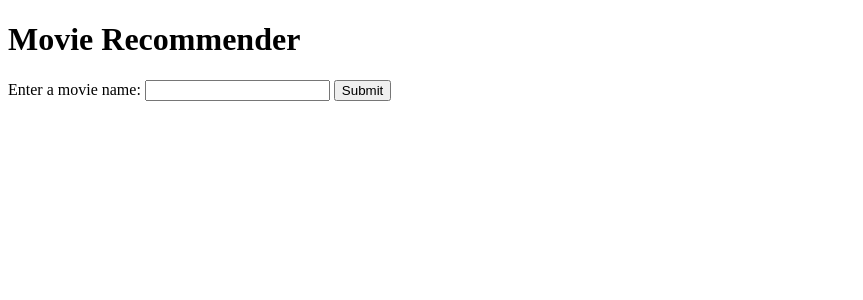
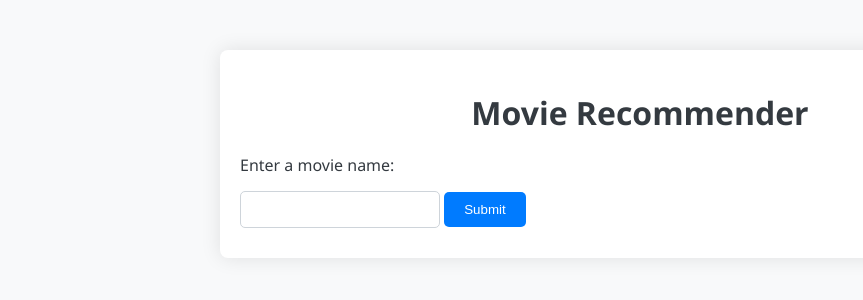
Before and after one commit to phonemz/ada-movie-recommend, a Flask app: page / in a window 1280 px wide. Shown: the top 300 px of the page, without its empty margins (0-863 px from the left). Run offline with Flask 3, Linux system fonts and the light colour scheme; parts of the project's set-up code (start-up, migrations or seed data) failed here and were passed over.

Commit message:
final commit

```diff
--- a/app.py
+++ b/app.py
@@ -1,87 +1,46 @@
-import flask
+from flask import Flask, render_template, request
+from sklearn.feature_extraction.text import TfidfVectorizer
+from sklearn.metrics.pairwise import linear_kernel
 import pandas as pd
-from sklearn.feature_extraction.text import TfidfVectorizer
-from sklearn.metrics.pairwise import cosine_similarity
 
-app = flask.Flask(__name__, template_folder="templates")
+app = Flask(__name__)
 
-df2 = pd.read_csv("tmdb.csv")
+# Load dataset
+dataset = pd.read_csv("tmdb.csv")
 
-tfidf = TfidfVectorizer(stop_words="english", analyzer="word")
+# Preprocess dataset
+dataset["overview"] = dataset["overview"].fillna("")
 
-# Construct the required TF-IDF matrix by fitting and transforming the data
-tfidf_matrix = tfidf.fit_transform(df2["soup"])
-print(tfidf_matrix.shape)
+# Initialize TF-IDF Vectorizer
+tfidf_vectorizer = TfidfVectorizer(stop_words="english")
 
-# construct cosine similarity matrix
-cosine_sim = cosine_similarity(tfidf_matrix, tfidf_matrix)
-print(cosine_sim.shape)
-
-df2 = df2.reset_index()
-indices = pd.Series(df2.index, index=df2["title"]).drop_duplicates()
-
-# create array with all movie titles
-all_titles = [df2["title"][i] for i in range(len(df2["title"]))]
+# Fit and transform TF-IDF Vectorizer
+tfidf_matrix = tfidf_vectorizer.fit_transform(dataset["overview"])
 
 
-def get_recommendations(title):
-    # Get the index of the movie that matches the title
-    idx = indices[title]
-    # Get the pairwise similarity scores of all movies with that movie
-    sim_scores = list(enumerate(cosine_sim[idx]))
-    # Sort the movies based on the similarity scores
-    sim_scores = sorted(sim_scores, key=lambda x: x[1], reverse=True)
-    # Get the scores of the 10 most similar movies
-    sim_scores = sim_scores[1:11]
-    # print similarity scores
-    print("\n movieId      score")
-    for i in sim_scores:
-        print(i)
-
-    # Get the movie indices
-    movie_indices = [i[0] for i in sim_scores]
-
-    # return list of similar movies
-    return_df = pd.DataFrame(columns=["Title", "Homepage"])
-    return_df["Title"] = df2["title"].iloc[movie_indices]
-    return_df["Homepage"] = df2["homepage"].iloc[movie_indices]
-    return_df["ReleaseDate"] = df2["release_date"].iloc[movie_indices]
-    return return_df
+@app.route("/")
+def index():
+    return render_template("index.html")
 
 
-# Set up the main route
-@app.route("/", methods=["GET", "POST"])
-def main():
-    if flask.request.method == "GET":
-        return flask.render_template("index.html")
+@app.route("/recommend", methods=["POST"])
+def recommend():
+    movie_name = request.form["movie_name"]
 
-    if flask.request.method == "POST":
-        m_name = " ".join(flask.request.form["movie_name"].title().split())
-        #        check = difflib.get_close_matches(m_name,all_titles,cutout=0.50,n=1)
-        if m_name not in all_titles:
-            return flask.render_template("error.html", name=m_name)
-        else:
-            result_final = get_recommendations(m_name)
-            names = []
-            homepage = []
-            releaseDate = []
-            for i in range(len(result_final)):
-                names.append(result_final.iloc[i][0])
-                releaseDate.append(result_final.iloc[i][2])
-                if len(str(result_final.iloc[i][1])) > 3:
-                    homepage.append(result_final.iloc[i][1])
-                else:
-                    homepage.append("#")
+    # Transform user input using TF-IDF Vectorizer
+    movie_tfidf = tfidf_vectorizer.transform([movie_name])
 
-            return flask.render_template(
-                "recommendation.html",
-                movie_names=names,
-                movie_homepage=homepage,
-                search_name=m_name,
-                movie_releaseDate=releaseDate,
-            )
+    # Calculate cosine similarity between user input and dataset
+    cosine_similarities = linear_kernel(movie_tfidf, tfidf_matrix).flatten()
+
+    # Get top 5 most similar movies
+    related_movies_indices = cosine_similarities.argsort()[:-11:-1]
+    related_movies = dataset.iloc[related_movies_indices]["original_title"].tolist()
+
+    return render_template(
+        "recommendation.html", movie_name=movie_name, related_movies=related_movies
+    )
 
 
 if __name__ == "__main__":
-    app.run(host="127.0.0.1", port=8080, debug=True)
-    # app.run()
+    app.run(debug=True)
--- /dev/null
+++ b/static/styles.css
@@ -0,0 +1,81 @@
+body {
+    font-family: 'Segoe UI', Tahoma, Geneva, Verdana, sans-serif;
+    background-color: #f8f9fa;
+}
+
+#movie_name{
+    width: 200px;
+}
+
+
+.container {
+    max-width: 800px;
+    margin: 50px auto;
+    padding: 20px;
+    background-color: #fff;
+    border-radius: 8px;
+    box-shadow: 0px 0px 20px rgba(0, 0, 0, 0.1);
+}
+
+h1 {
+    text-align: center;
+    margin-bottom: 20px;
+    color: #343a40;
+}
+
+
+.form {
+    text-align: center;
+}
+
+label {
+    display: block;
+    margin-bottom: 10px;
+    color: #343a40;
+}
+
+input[type="text"] {
+    width: 100%;
+    padding: 10px;
+    margin-top: 5px;
+    margin-bottom: 10px;
+    border: 1px solid #ced4da;
+    border-radius: 5px;
+    box-sizing: border-box;
+}
+
+button {
+    background-color: #007bff;
+    color: #fff;
+    border: none;
+    border-radius: 5px;
+    padding: 10px 20px;
+    cursor: pointer;
+    transition: background-color 0.3s ease;
+}
+
+button:hover {
+    background-color: #0056b3;
+}
+
+.movie-list {
+    list-style: none;
+    padding: 0;
+}
+
+.movie-list li {
+    margin-bottom: 10px;
+    padding: 15px;
+    background-color: #f1f1f1;
+    border-radius: 8px;
+    box-shadow: 0px 0px 10px rgba(0, 0, 0, 0.1);
+    transition: background-color 0.3s ease;
+}
+
+.movie-list li:last-child {
+    margin-bottom: 0;
+}
+
+.movie-list li:hover {
+    background-color: #e0e0e0;
+}
--- a/templates/index.html
+++ b/templates/index.html
@@ -1,24 +1,19 @@
 <!DOCTYPE html>
 <html lang="en">
 <head>
-                <meta charset="UTF-8" />
-                <meta
-                        name="viewport"
-                        content="width=device-width, initial-scale=1.0"
-                />
+    <meta charset="UTF-8">
+    <meta name="viewport" content="width=device-width, initial-scale=1.0">
     <title>Movie Recommender</title>
+    <link rel="stylesheet" type="text/css" href="{{ url_for('static', filename='styles.css') }}">
 </head>
 <body>
+    <div class="container">
         <h1>Movie Recommender</h1>
-                <form action="/" method="post">
+        <form action="/recommend" method="post" class="index-form">
             <label for="movie_name">Enter a movie name:</label>
-                        <input
-                                type="text"
-                                id="movie_name"
-                                name="movie_name"
-                                required
-                        />
+            <input type="text" id="movie_name" name="movie_name" required>
             <button type="submit">Submit</button>
         </form>
+    </div>
 </body>
 </html>
```
Also changed, not shown: templates/error.html (deleted, +0 -18 lines), templates/recommendation.html (+17 -7 lines). Lines whose indentation alone changed are shown as unchanged.
